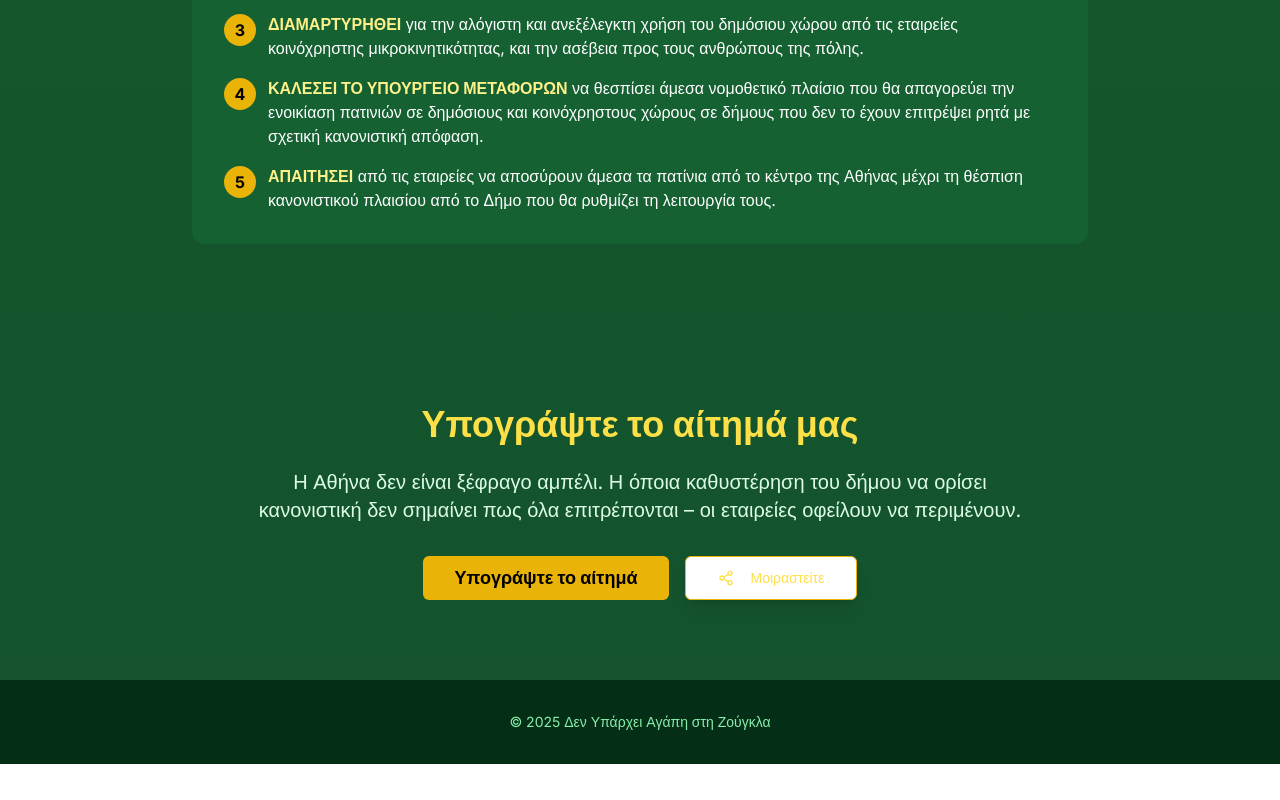
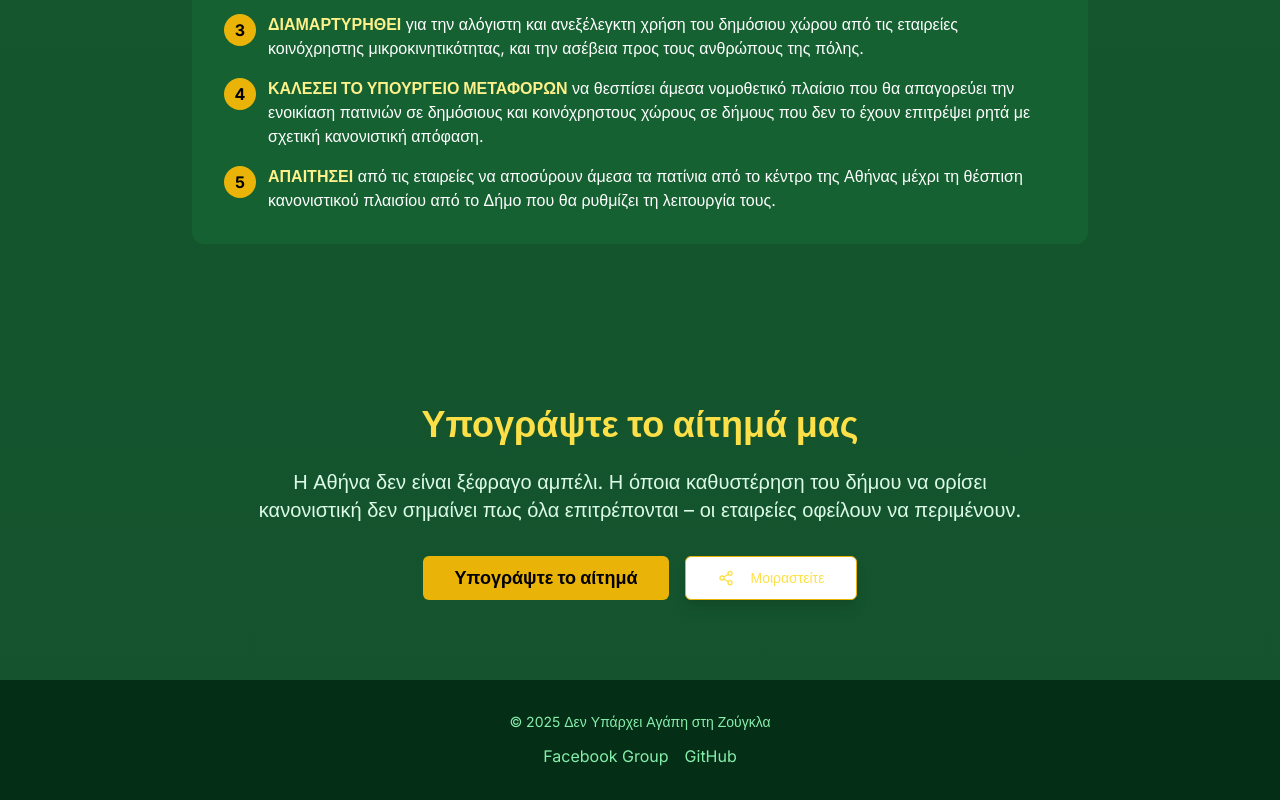
Before and after one commit to christosporios/aint-no-love-in-the-jungle, a Next.js app: page / in a window 1280 px wide. Shown: the part 4774-5574 px from the top of the page. Before the commit the page ends 5538 px from the top, so only its background shows below. Built offline with nearby package versions, Linux system fonts and the light colour scheme.

Commit message:
footer links

```diff
--- a/components/footer.tsx
+++ b/components/footer.tsx
@@ -4,6 +4,14 @@ export default function Footer() {
       <div className="container mx-auto px-4">
         <div className="text-center">
           <p className="text-green-300 text-sm">© {new Date().getFullYear()} Δεν Υπάρχει Αγάπη στη Ζούγκλα</p>
+          <div className="flex justify-center space-x-4 mt-3">
+            <a href="https://www.facebook.com/groups/2426064527752355" target="_blank" rel="noopener noreferrer" className="text-green-300 hover:text-white transition-colors">
+              Facebook Group
+            </a>
+            <a href="https://github.com/christosporios/aint-no-love-in-the-jungle" target="_blank" rel="noopener noreferrer" className="text-green-300 hover:text-white transition-colors">
+              GitHub
+            </a>
+          </div>
         </div>
       </div>
     </footer>
```
